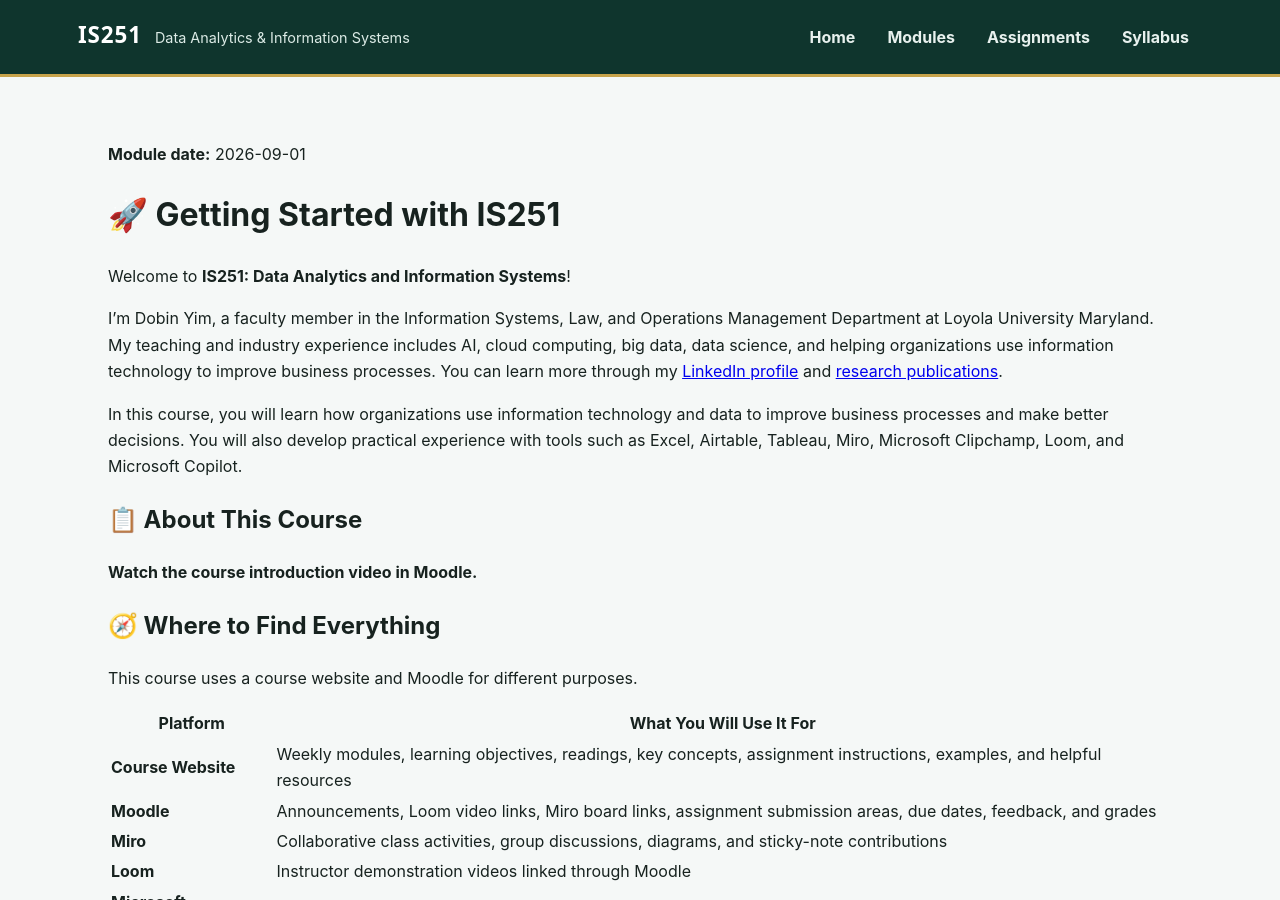
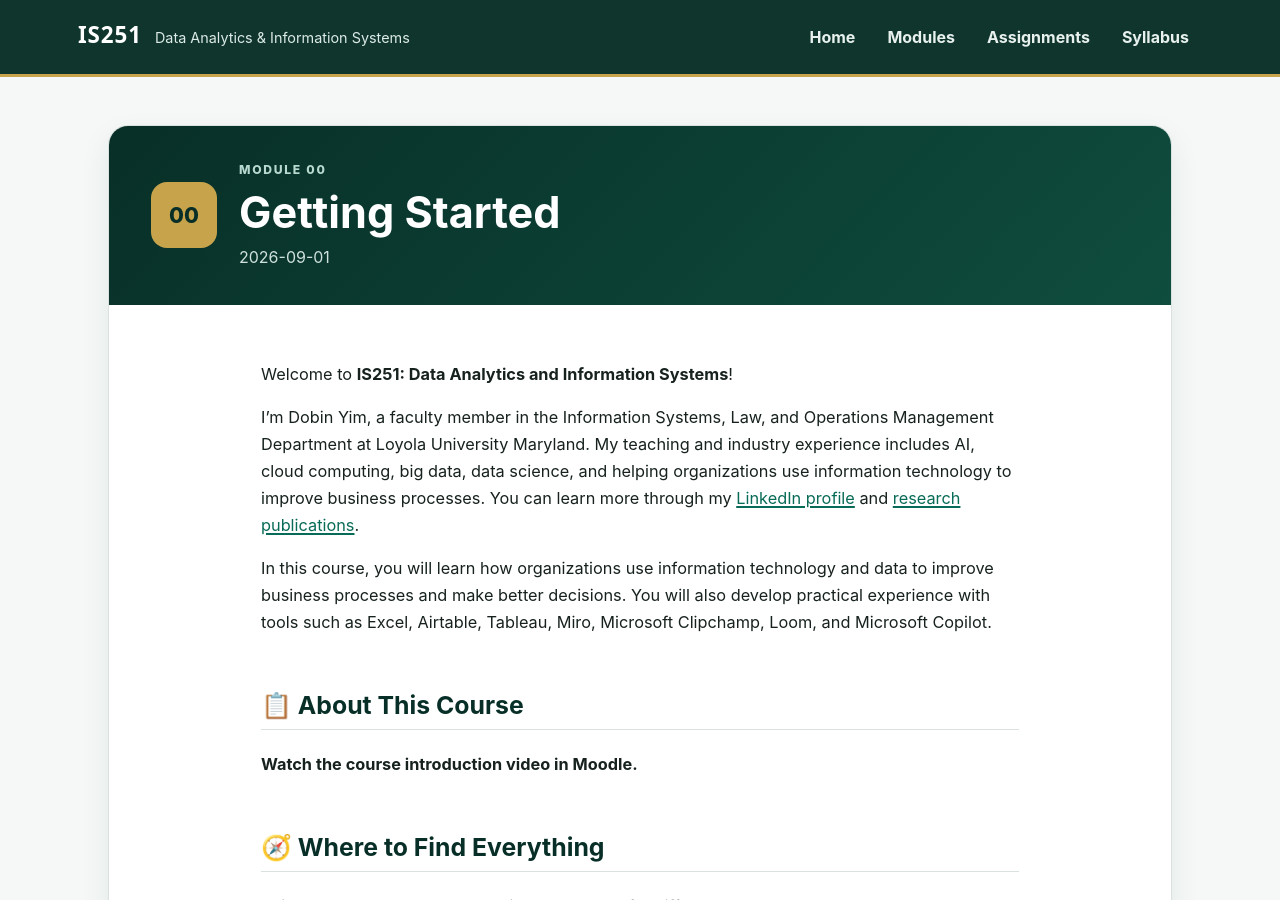
Before and after one commit to dyim-loyola/is251, a Jekyll site: the page built from modules/00-getting-started.md, in a window 1280 px wide and 900 px high. Built offline with Jekyll 4.4.1, drawn with Linux system fonts in a browser that asks for light colours; part of the change alters nothing that is shown; some of the changed text lies outside the part shown.

Commit message:
Refresh Sites mirror: modules/00-getting-started.md

```diff
--- a/modules/00-getting-started.md
+++ b/modules/00-getting-started.md
@@ -1,12 +1,15 @@
 ---
-layout: default
+layout: module
 title: "00 Getting Started"
 permalink: /modules/00-getting-started/
 module_number: "00"
+module_title: "Getting Started"
 module_date: "2026-09-01"
+previous_url: null
+previous_label: null
+next_url: "/modules/01-introduction-to-information-systems/"
+next_label: "01 Introduction to Information Systems"
 ---
-
-**Module date:** 2026-09-01
 
 # 🚀 Getting Started with IS251
 
```
